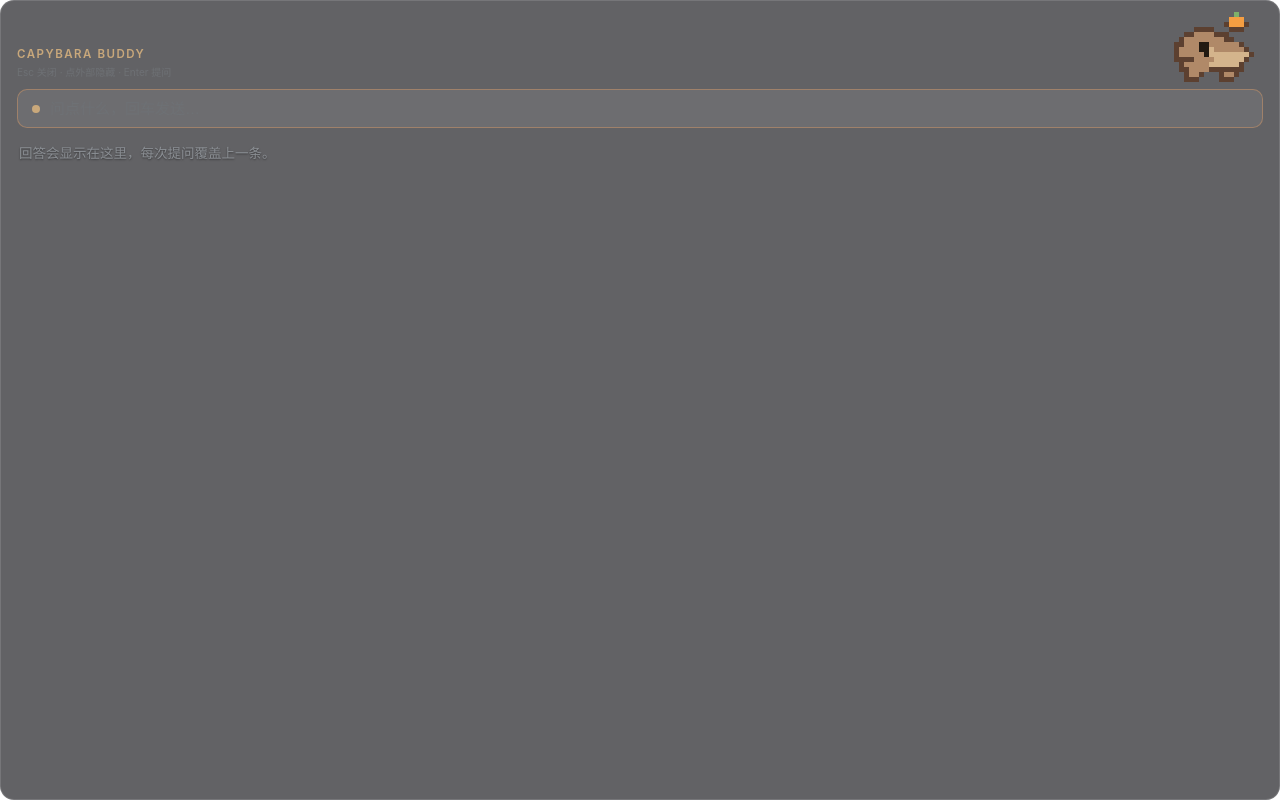
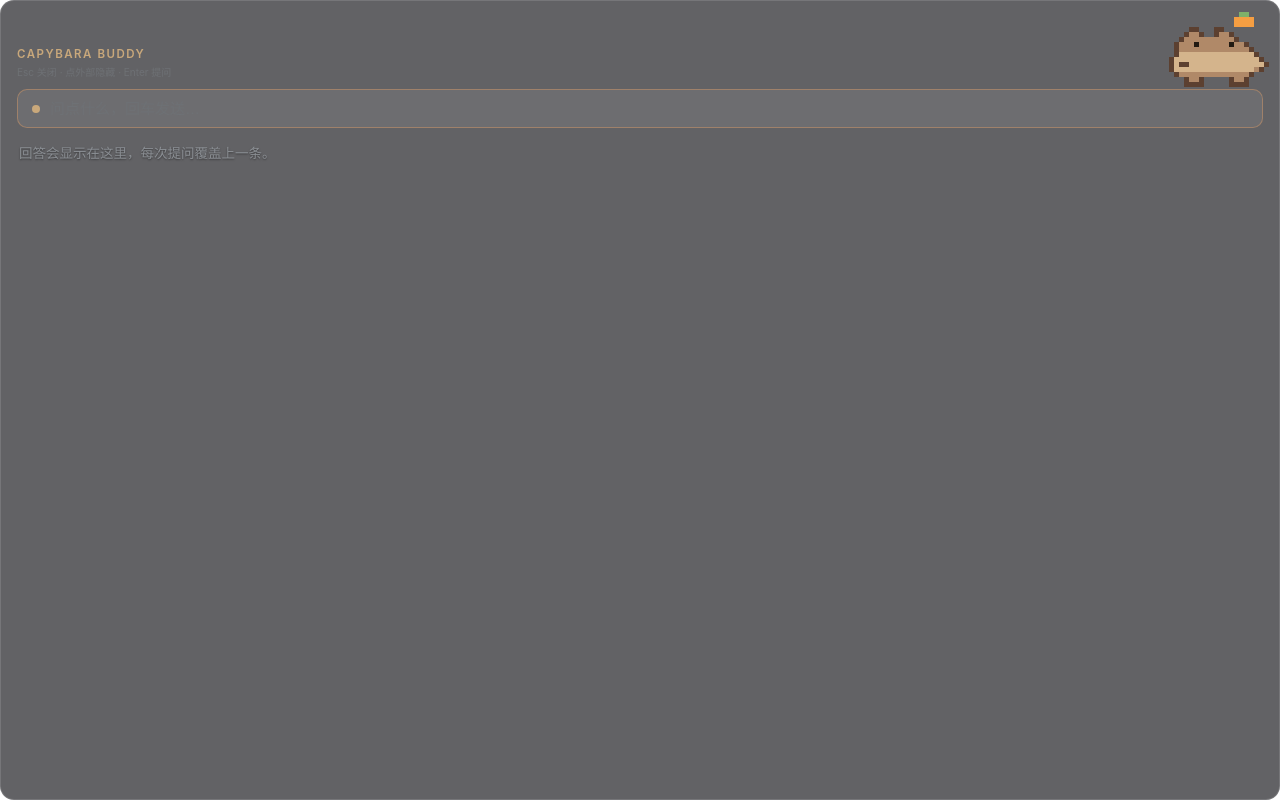
Before and after one commit to hujiasz-hash/kapybara_desktop_pet, an Electron app: page ui/index.html in a window 1280 px wide. Drawn offline with Linux system fonts and the light colour scheme; no server answers.

Commit message:
v1.0: 重画像素卡皮巴拉——前突方鼻吻/宽距小眼/桶状身，卡皮巴拉特征可辨识

```diff
--- a/ui/index.html
+++ b/ui/index.html
@@ -125,77 +125,79 @@
 const FRAMES = {
   idle1: [
     "....................",
-    ".............g......",
-    "............ccc.....",
-    "...........dcccd....",
-    ".....dddd...ddd.....",
-    "...ddooooddd........",
-    "..doooooooodd.......",
-    ".ddoooeeooooood.....",
-    ".dooooeelooooood....",
-    ".doooooelllllllld...",
-    ".ddddoooolllllld....",
-    "..dooooolllllld.....",
-    "..ddooooddddddd.....",
-    "...dood...dood......",
-    "...ddd....ddd.......",
-    "...................."
+    "..............gg....",
+    ".............cccc...",
+    ".............cccc...",
+    "....dd...dd.........",
+    "...dood..dood.......",
+    "..dooooooooood......",
+    ".doooeooooooeood....",
+    ".dooooooooooooood...",
+    ".dllllllllllllllld..",
+    "dllllllllllllllllld.",
+    "dlddllllllllllllllld",
+    "dllllllllllllllllod.",
+    ".dooooooooooooood...",
+    "...dood.....dood....",
+    "...dddd.....dddd...."
   ],
   idle2: [
     "....................",
-    "............g.......",
-    "...........ccc......",
-    "..........dcccd.....",
-    ".....dddd...ddd.....",
-    "...ddooooddd........",
-    "..doooooooodd.......",
-    ".ddoooeeooooood.....",
-    ".dooooeelooooood....",
-    ".doooooelllllllld...",
-    ".ddddoooolllllld....",
-    "..dooooolllllld.....",
-    "..ddooooddddddd.....",
-    "...dood...dood......",
-    "...ddd....ddd.......",
-    "...................."
+    ".............gg.....",
+    "............cccc....",
+    "............cccc....",
+    "....dd...dd.........",
+    "...dood..dood.......",
+    "..dooooooooood......",
+    ".doooeooooooeood....",
+    ".dooooooooooooood...",
+    ".dllllllllllllllld..",
+    "dllllllllllllllllld.",
+    "dlddllllllllllllllld",
+    "dllllllllllllllllod.",
+    ".dooooooooooooood...",
+    "...dood.....dood....",
+    "...dddd.....dddd...."
   ],
   blink: [
     "....................",
-    ".............g......",
-    "............ccc.....",
-    "...........dcccd....",
-    ".....dddd...ddd.....",
-    "...ddooooddd........",
-    "..doooooooodd.......",
-    ".ddoooooooooood.....",
-    ".doooooedooooood....",
-    ".doooooelllllllld...",
-    ".ddddoooolllllld....",
-    "..dooooolllllld.....",
-    "..ddooooddddddd.....",
-    "...dood...dood......",
-    "...ddd....ddd.......",
+    "..............gg....",
+    ".............cccc...",
+    ".............cccc...",
+    "....dd...dd.........",
+    "...dood..dood.......",
+    "..dooooooooood......",
+    ".dooooooooooooood...",
+    ".dllllllllllllllld..",
+    "dllllllllllllllllld.",
+    "dlddllllllllllllllld",
+    "dllllllllllllllllod.",
+    ".dooooooooooooood...",
+    "...dood.....dood....",
+    "...dddd.....dddd....",
     "...................."
   ],
   hop: [
-    ".............g......",
-    "............ccc.....",
-    "...........dcccd....",
-    ".....dddd...ddd.....",
-    "...ddooooddd........",
-    "..doooooooodd.......",
-    ".ddoooeeooooood.....",
-    ".dooooeelooooood....",
-    ".doooooelllllllld...",
-    ".ddddoooolllllld....",
-    "..dooooolllllld.....",
-    "..ddooooddddddd.....",
-    "...dood...dood......",
-    "...ddd....ddd.......",
+    "..............gg....",
+    ".............cccc...",
+    ".............cccc...",
+    "....dd...dd.........",
+    "...dood..dood.......",
+    "..dooooooooood......",
+    ".doooeooooooeood....",
+    ".dllllllllllllllld..",
+    "dllllllllllllllllld.",
+    "dlddllllllllllllllld",
+    "dllllllllllllllllod.",
+    ".dooooooooooooood...",
+    "...dood.....dood....",
+    "...dddd.....dddd....",
     "....................",
     "...................."
   ],
 };
+
+
 
   const PAL = { o:'#b08968', d:'#5c4030', l:'#d4b48c', e:'#221a12', c:'#f59e42', g:'#7fb069' };
   const capy = document.getElementById('capy');
```
Also changed, not shown: README.md.
